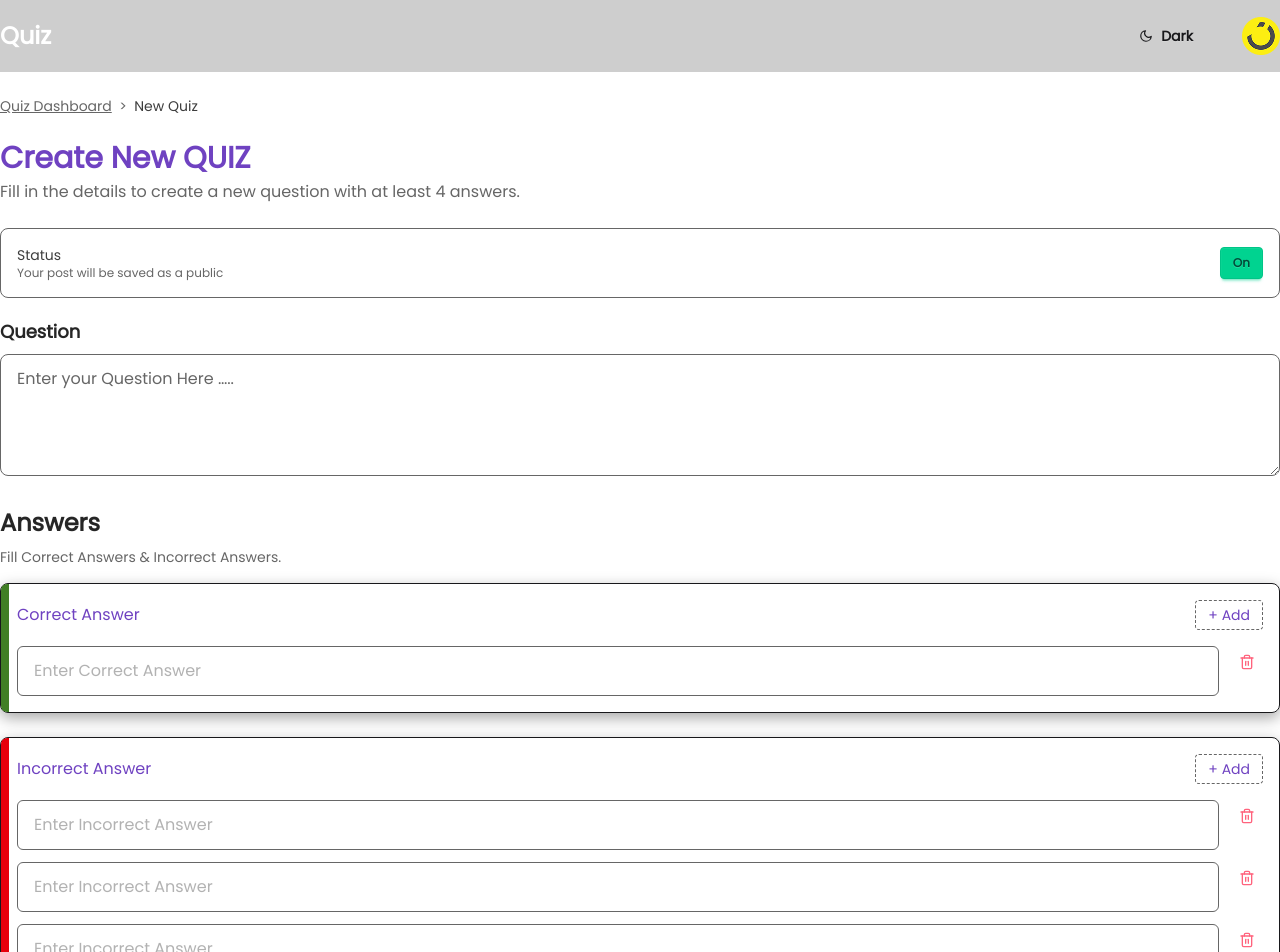
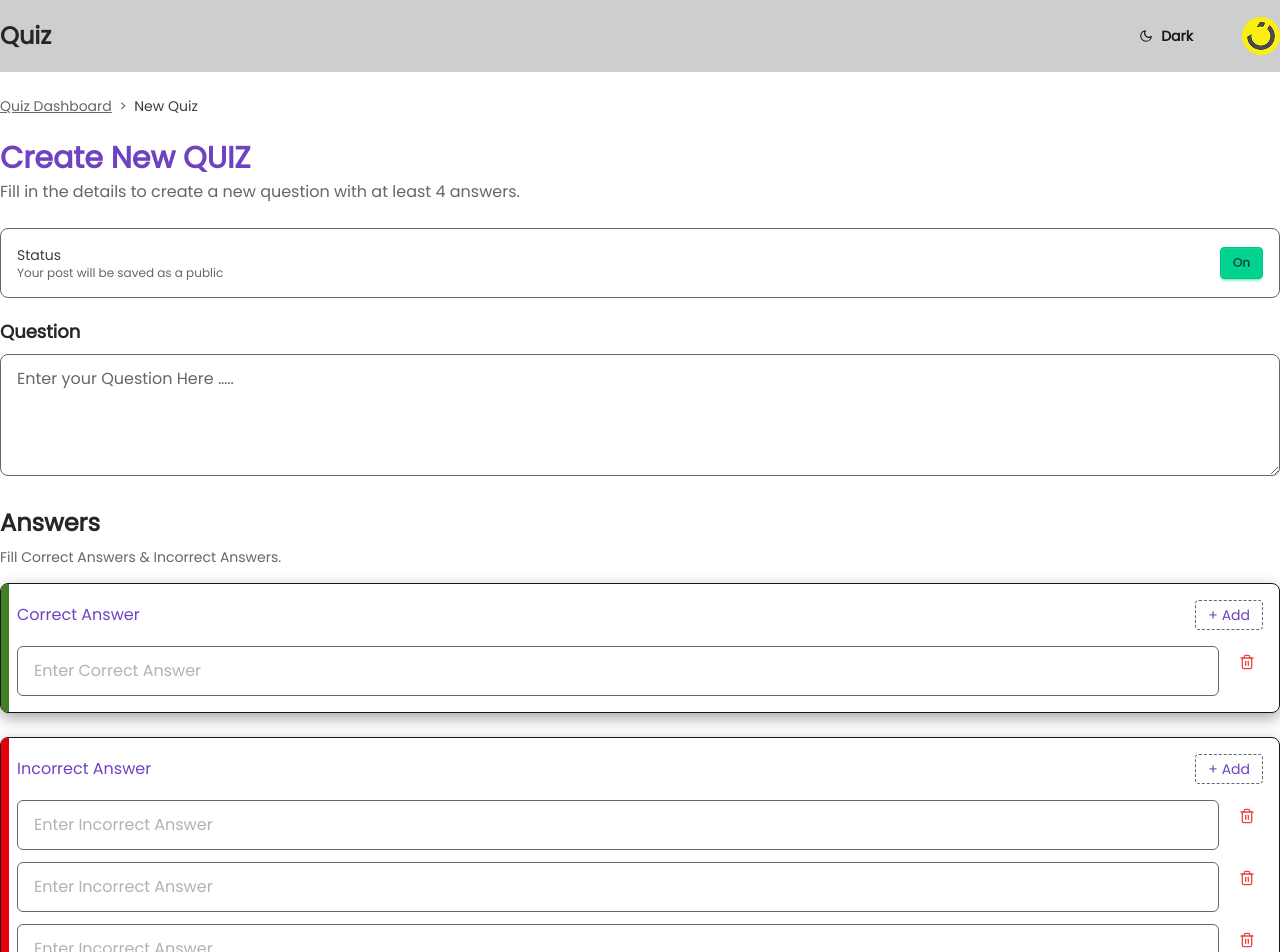
Before and after one commit to zahrabayattt/quiz-app, a React (Vite) app: page /create-quiz in a window 1280 px wide. Shown: the top 952 px of the page. Built offline with nearby package versions, Linux system fonts and the light colour scheme; no server answers.

Commit message:
fix: :sparkles: UI Bugs Fixes

```diff
--- a/src/components/Layout/Navbar.tsx
+++ b/src/components/Layout/Navbar.tsx
@@ -36,7 +36,7 @@ const Navbar = () => {
   return (
     <header className="bg-header-bg py-4">
       <LayoutContainer className="flex items-center justify-between">
-        <a href="/" className="text-2xl font-bold text-white">
+        <a href="/" className="text-2xl font-bold text-background">
           Quiz
         </a>
         <div className="flex items-center gap-8">
--- a/src/components/Quiz/QuizForm.tsx
+++ b/src/components/Quiz/QuizForm.tsx
@@ -1,6 +1,7 @@
 import { type QuestionModel } from "../../@types/quiz.model";
 import LayoutContainer from "../../components/Layout/LayoutContainer";
 import useQuizCreateForm from "../../hooks/useQuizCreateForm";
+import Footer from "../Layout/Footer";
 import Navbar from "../Layout/Navbar";
 import AnswerInput from "./AnswerInput";
 
@@ -14,7 +15,7 @@ const QuizForm = ({ mode, initialData }: IQuizForm) => {
   return (
     <>
       <Navbar />
-      <main className="bg-foreground">
+      <main className="bg-foreground min-h-screen pb-20">
         <LayoutContainer>
           {" "}
           <nav className="my-6 text-sm text-foreground-tertiary">
@@ -139,7 +140,7 @@ const QuizForm = ({ mode, initialData }: IQuizForm) => {
                 {form.successMsg && (
                   <div className="text--my-secondary">{form.successMsg}</div>
                 )}
-                <div className="flex items-center justify-end gap-4">
+                <div className="flex items-center justify-end gap-4 pb-8">
                   <button
                     type="button"
                     className="cursor-pointer rounded-md border border-foreground-tertiary px-5 py-2 text-border-primary"
@@ -164,6 +165,7 @@ const QuizForm = ({ mode, initialData }: IQuizForm) => {
             </section>
           </div>
         </LayoutContainer>
+        <Footer />
       </main>
     </>
   );
--- a/src/hooks/useQuizCreateForm.ts
+++ b/src/hooks/useQuizCreateForm.ts
@@ -31,18 +31,18 @@ export default function useQuizCreateForm(initialData?: QuestionModel) {
     if (initialData) {
       setQuestion(initialData.question);
       setCorrectAnswers(
-        initialData.answers.filter((a) => a.isCorrect).map((a) => a.answerText),
+        initialData.answers.filter((question) => question.isCorrect).map((question) => question.answerText),
       );
       setIncorrectAnswers(
         initialData.answers
-          .filter((a) => !a.isCorrect)
-          .map((a) => a.answerText),
+          .filter((question) => !question.isCorrect)
+          .map((question) => question.answerText),
       );
       setCorrectAnswersIds(
-        initialData.answers.filter((a) => a.isCorrect).map((a) => a.id),
+        initialData.answers.filter((question) => question.isCorrect).map((question) => question.id),
       );
       setIncorrectAnswersIds(
-        initialData.answers.filter((a) => !a.isCorrect).map((a) => a.id),
+        initialData.answers.filter((question) => !question.isCorrect).map((question) => question.id),
       );
     }
   }, [initialData]);
@@ -54,28 +54,28 @@ export default function useQuizCreateForm(initialData?: QuestionModel) {
   const addCorrect = () => {
     if (totalAnswersCount >= 4)
       return toast.error("You can only have 4 answers");
-    setCorrectAnswers((s) => [...s, ""]);
-    setCorrectAnswersIds((s) => [...s, 0]);
+    setCorrectAnswers((answer) => [...answer, ""]);
+    setCorrectAnswersIds((answer) => [...answer, 0]);
   };
   const addIncorrect = () => {
     if (totalAnswersCount >= 4)
       return toast.error("You can only have 4 answers");
-    setIncorrectAnswers((s) => [...s, ""]);
-    setIncorrectAnswersIds((s) => [...s, 0]);
+    setIncorrectAnswers((answer) => [...answer, ""]);
+    setIncorrectAnswersIds((answer) => [...answer, 0]);
   };
-  const updateCorrect = (i: number, v: string) =>
-    setCorrectAnswers((s) => s.map((it, idx) => (idx === i ? v : it)));
-  const updateIncorrect = (i: number, v: string) =>
-    setIncorrectAnswers((s) => s.map((it, idx) => (idx === i ? v : it)));
-  const removeCorrect = (i: number) => {
+  const updateCorrect = (AnsNum: number, QText: string) =>
+    setCorrectAnswers((answer) => answer.map((it, id) => (id === AnsNum ? QText : it)));
+  const updateIncorrect = (AnsNum: number, QText: string) =>
+    setIncorrectAnswers((answer) => answer.map((it, id) => (id === AnsNum ? QText : it)));
+  const removeCorrect = (AnsNum: number) => {
     if (correctAnswers.length <= 1)
       return toast.error("At least 1 correct answer needed");
-    setCorrectAnswers((s) => s.filter((_, idx) => idx !== i));
-    setCorrectAnswersIds((s) => s.filter((_, idx) => idx !== i));
+    setCorrectAnswers((answer) => answer.filter((_, id) => id !== AnsNum));
+    setCorrectAnswersIds((answer) => answer.filter((_, id) => id !== AnsNum));
   };
   const removeIncorrect = (i: number) => {
-    setIncorrectAnswers((s) => s.filter((_, idx) => idx !== i));
-    setIncorrectAnswersIds((s) => s.filter((_, idx) => idx !== i));
+    setIncorrectAnswers((answer) => answer.filter((_, id) => id !== i));
+    setIncorrectAnswersIds((answer) => answer.filter((_, id) => id !== i));
   };
 
   const handleSubmit = async (e?: React.FormEvent) => {
@@ -85,10 +85,10 @@ export default function useQuizCreateForm(initialData?: QuestionModel) {
 
     if (!question.trim()) return toast.error("Please enter the question");
 
-    const filledCorrect = correctAnswers.filter((s) => s.trim());
-    const filledIncorrect = incorrectAnswers.filter((s) => s.trim());
+    const filledCorrect = correctAnswers.filter((answer) => answer.trim());
+    const filledIncorrect = incorrectAnswers.filter((answer) => answer.trim());
 
-    if ([...filledCorrect, ...filledIncorrect].some((a) => !a.trim()))
+    if ([...filledCorrect, ...filledIncorrect].some((question) => !question.trim()))
       return toast.error("Please fill all answers");
 
     const answersPayloadUpdate: UpdateQuizPayload["answers"] = [
--- a/src/index.css
+++ b/src/index.css
@@ -23,7 +23,8 @@
   font-family: Poppins;
 }
 
-@theme {
+:root,
+[data-theme="light"] {
   --color-header-bg: #3535353d;
   --color-background: #262626;
   --color-foreground-primary: #fafafa;
@@ -40,13 +41,47 @@
   --shadow-card-shadow: rgba(0, 0, 0, 0.35) 0px 5px 15px;
 }
 
+[data-theme="dark"] {
+  --color-header-bg: #ffffff1a;
+  --color-background: #f3f2f2;
+  --color-foreground-primary: #e5e5e5;
+  --color-border-primary: #5d5d5d;
+  --color-light-border-primary: #4a4a4a;
+  --color-my-primary: #8c68d6;
+  --color-foreground: #2d2d2d;
+  --color-foreground-tertiary: #a3a3a3;
+  --color-light-foreground-tertiary: #2a2a2a;
+  --color-light-foreground-primary: #e5e5e5;
+  --color-my-secondary: #5ca33a;
+  --color-error: #f87171;
+  --color-background-positive-light: #2c4a21;
+  --shadow-card-shadow: rgba(0, 0, 0, 0.6) 0px 5px 15px;
+}
+
+@theme {
+  --color-header-bg: var(--color-header-bg);
+  --color-background: var(--color-background);
+  --color-foreground-primary: var(--color-foreground-primary);
+  --color-border-primary: var(--color-border-primary);
+  --color-light-border-primary: var(--color-light-border-primary);
+  --color-my-primary: var(--color-my-primary);
+  --color-foreground: var(--color-foreground);
+  --color-foreground-tertiary: var(--color-foreground-tertiary);
+  --color-light-foreground-tertiary: var(--color-light-foreground-tertiary);
+  --color-light-foreground-primary: var(--color-light-foreground-primary);
+  --color-my-secondary: var(--color-my-secondary);
+  --color-error: var(--color-error);
+  --color-background-positive-light: var(--color-background-positive-light);
+  --shadow-card-shadow: var(--shadow-card-shadow);
+}
+
 @layer components {
   .my-btn {
     @apply cursor-pointer rounded-lg px-3 py-2;
   }
 
   .my-btn-primary {
-    @apply cursor-pointer bg-my-primary;
+    @apply cursor-pointer bg-my-primary text-foreground-primary;
   }
 
   .btn-outline {
--- a/src/pages/QuizDelete.tsx
+++ b/src/pages/QuizDelete.tsx
@@ -29,7 +29,7 @@ const DeleteQuizModal = ({
   if (!isOpen) return null;
 
   return (
-    <div className="fixed inset-0 bg-black bg-opacity-50 flex items-center justify-center z-50 p-4">
+    <div className="fixed inset-0 bg-black/30 backdrop-blur-sm flex items-center justify-center z-50 p-4">
       <div className="bg-foreground rounded-lg shadow-lg w-full max-w-md">
         <div className="p-6">
           <h3 className="text-xl font-bold text-background mb-2">
```
